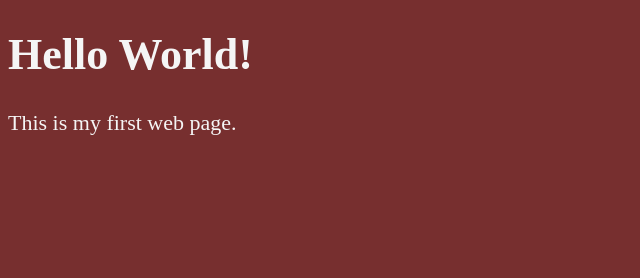
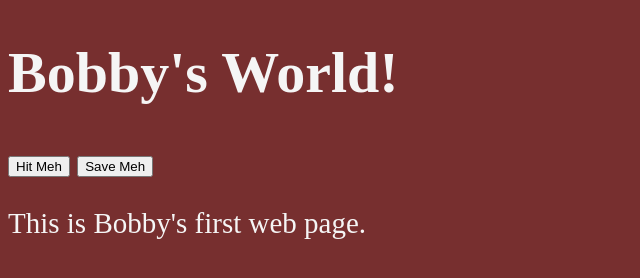
Before and after one commit to bleggins2385/Gitpractice, a plain HTML site: page 01_lesson/index.html in a window 1280 px wide. Shown: the whole page, without its empty margins (0-640 px from the left). Drawn offline with Linux system fonts and the light colour scheme.

Commit message:
recommitted

```diff
--- a/01_lesson/index.html
+++ b/01_lesson/index.html
@@ -6,7 +6,7 @@
     <title>Bobbys Web Page</title>
     <style>
         html {
-            font-size: 22px;
+            font-size: 29px;
         }
 
         body {
@@ -17,8 +17,10 @@
 </head>
 
 <body>
-    <h1>Hello World!</h1>
-    <p>This is my first web page.</p>
+    <h1>Bobby's World!</h1>
+        <button>Hit Meh</button>
+        <button>Save Meh</button>
+    <p>This is Bobby's first web page.</p>
 </body>
 
 </html>
```
